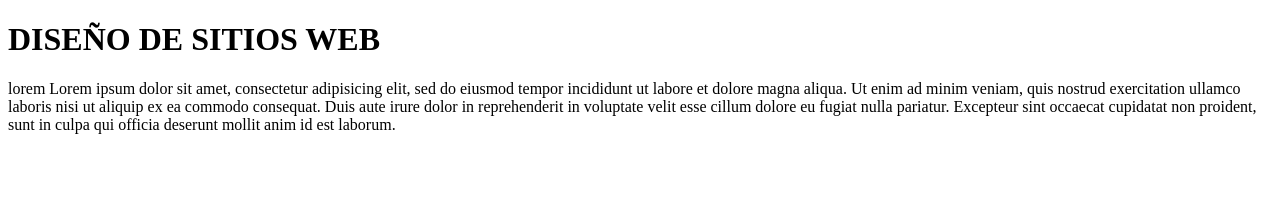
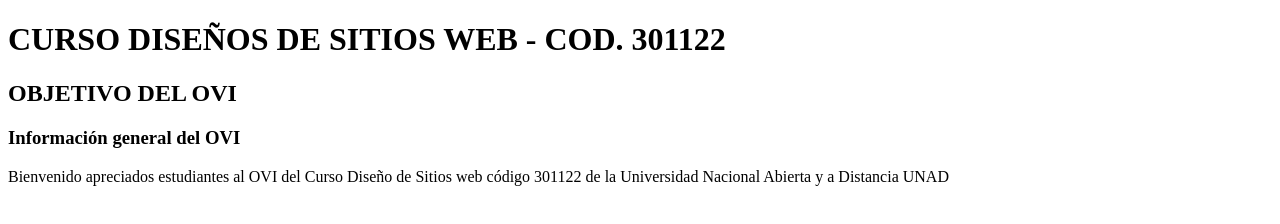
Before and after one commit to diana1011/OVI-Dise-o-Web, a plain HTML site: page index.html in a window 1280 px wide. Drawn offline with Linux system fonts and the light colour scheme.

Commit message:
commit2
cambio

```diff
--- a/index.html
+++ b/index.html
@@ -3,19 +3,15 @@
 <head>
 
 	<meta charset= "UTF-8"/>
-	<meta description="OVI DE DISEÑO DE SITIO WEB">
 	<title> DISEÑO DE SITIOS WEB </title>
+	<link rel="stylesheet" type="text/css" href="estilo.css">
 	<script type="text/javascript"></script>
+	<h1>CURSO DISEÑOS DE SITIOS WEB  - COD. 301122</h1>
 </head>
 <body>
-	<h1>DISEÑO DE SITIOS WEB</h1>
-	<p>lorem
-	Lorem ipsum dolor sit amet, consectetur adipisicing elit, sed do eiusmod
-	tempor incididunt ut labore et dolore magna aliqua. Ut enim ad minim veniam,
-	quis nostrud exercitation ullamco laboris nisi ut aliquip ex ea commodo
-	consequat. Duis aute irure dolor in reprehenderit in voluptate velit esse
-	cillum dolore eu fugiat nulla pariatur. Excepteur sint occaecat cupidatat non
-	proident, sunt in culpa qui officia deserunt mollit anim id est laborum.</p>
+	<h2>OBJETIVO DEL OVI</h2>
+	<h3>Información general del OVI</h3>
+<p>Bienvenido apreciados estudiantes al OVI del Curso Diseño de Sitios web código 301122 de la Universidad Nacional Abierta y a Distancia UNAD</p>
 
-</body>
+	</body>
 </html>
```
